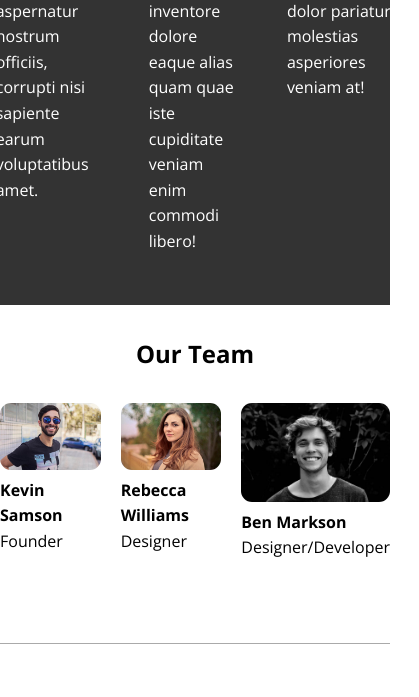
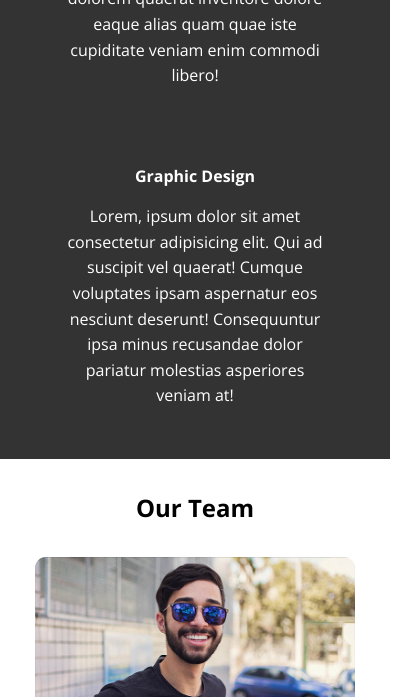
Before and after one commit to Higr268/luminy, a plain HTML site: page about.html in a window 390 px wide. Shown: the part 1080-1777 px from the top of the page, 419 px wide, since content can reach past the window. Drawn offline with nearby package versions, Linux system fonts and the light colour scheme.

Commit message:
responzibilita

```diff
--- a/style.css
+++ b/style.css
@@ -102,7 +102,6 @@ img {
 .gallery-grid {
     display: grid;
     grid-template-columns: repeat(3, 1fr);
-    width: 1100px;
     gap: 20px;
 }
 
@@ -150,7 +149,9 @@ footer a {
 section h4{
     font-size: 1.5rem;
 }
-
+form{
+    max-width: 100%;
+}
 .msg-form form {
     width: 1100px;
     display: flex;
@@ -270,4 +271,18 @@ h6 {
     footer .footer-flex {
         text-align: center;
     }
+
+    .services div {
+        flex-direction: column;
+        text-align: center;
+    }
+
+    .services div div {
+        margin: 0 35px;
+    }
+
+    .team-container {
+        flex-direction: column;
+        margin: 0 35px;
+    }
 }
```
